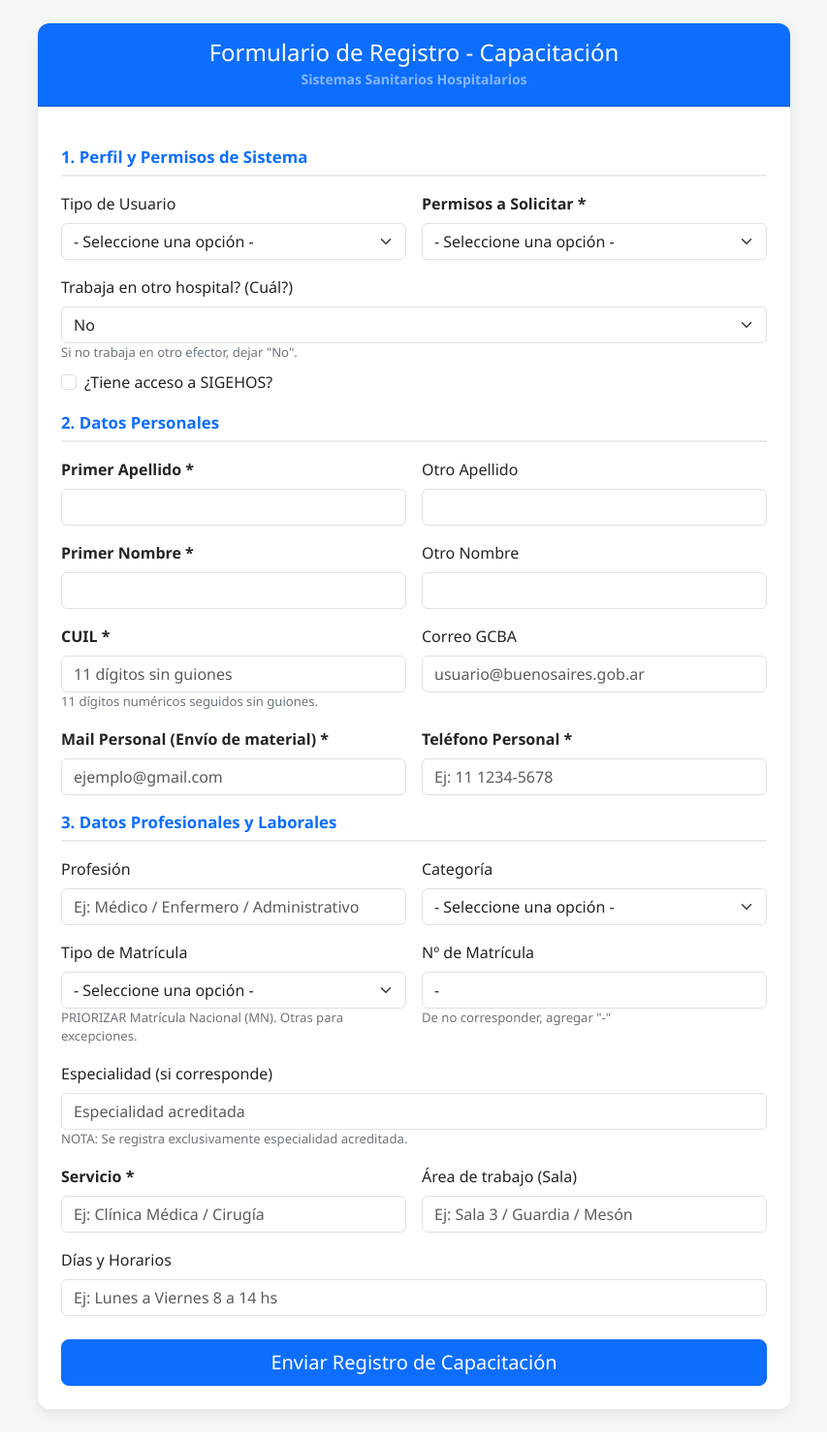
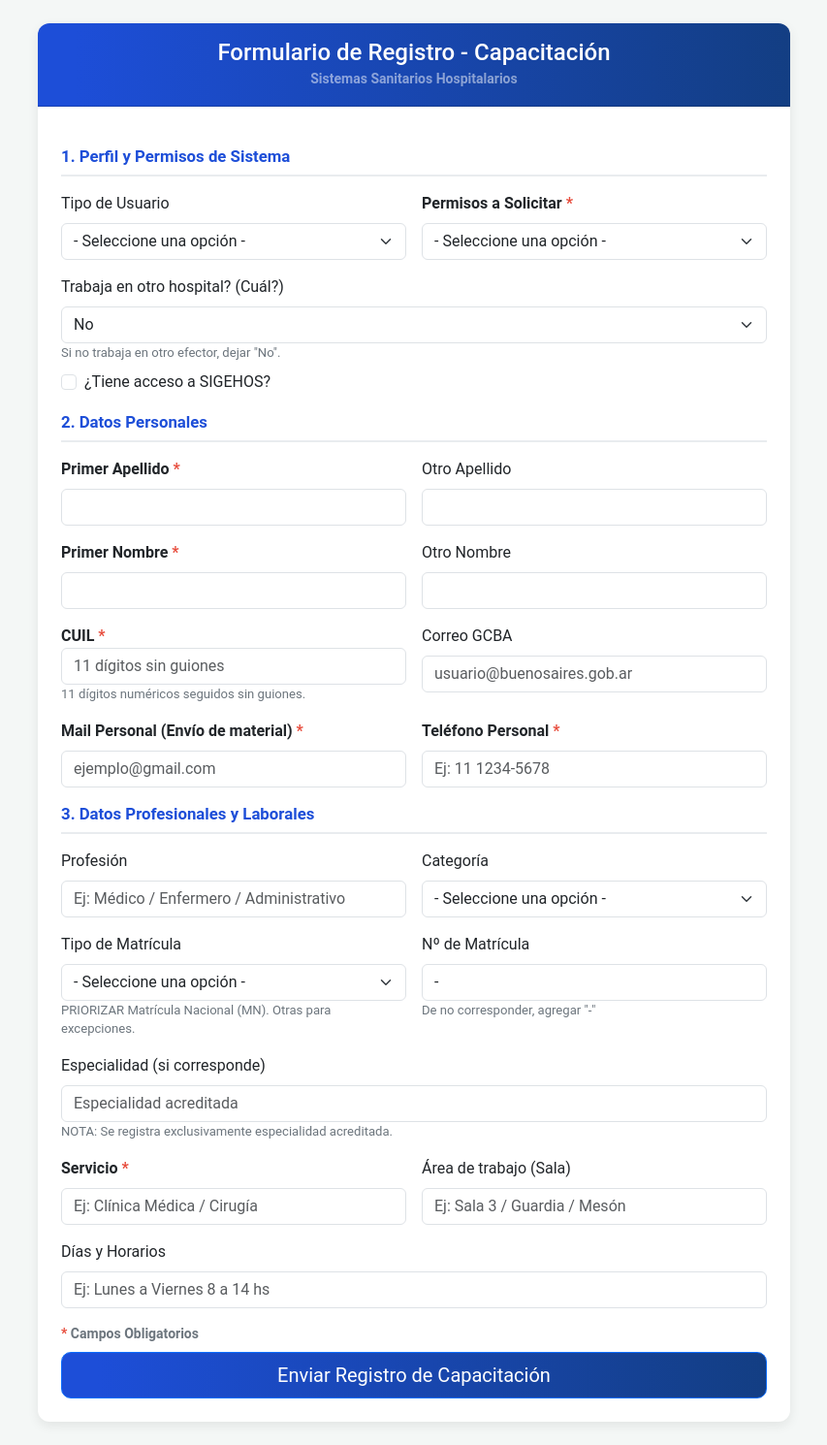
Before and after one commit to Gmoran22/sistema-capacitaciones-hospitalarias, a Django app: page / in a window 1280 px wide. Shown: the whole page at 97% size, without its empty margins (213-1066 px from the left). Before the commit the page ends 1464 px from the top, so only its background shows below. Run offline with Django 5.2, Linux system fonts and the light colour scheme.

Commit message:
style(registro): resaltar asteriscos de campos obligatorios en rojo

```diff
--- a/sistema_capacitaciones/templates/capacitaciones/registro.html
+++ b/sistema_capacitaciones/templates/capacitaciones/registro.html
@@ -7,11 +7,12 @@
     <title>Registro de Capacitación Hospitalaria</title>
     <link href="https://cdn.jsdelivr.net/npm/bootstrap@5.3.3/dist/css/bootstrap.min.css" rel="stylesheet">
     <style>
-        body { background-color: #f4f7f6; font-family: 'Segoe UI', Tahoma, Geneva, Verdana, sans-serif; }
+        body { background-color: #f4f7f6; font-family: Roboto, 'Segoe UI', Tahoma, Geneva, Verdana, sans-serif; }
         .card { border-radius: 12px; border: none; box-shadow: 0 4px 12px rgba(0,0,0,0.08); }
-        .card-header { background-color: #0d6efd; color: white; border-radius: 12px 12px 0 0 !important; font-weight: bold; }
-        .section-title { font-size: 1.05rem; font-weight: bold; color: #0d6efd; border-bottom: 2px solid #e9ecef; padding-bottom: 6px; margin-bottom: 16px; margin-top: 15px; }
+        .card-header { background: linear-gradient(90deg, #1d4ed8 5%, #133e83 100%); color: white; border-radius: 12px 12px 0 0 !important; font-weight: bold; }
+        .section-title { font-size: 1.05rem; font-weight: bold; color: #1d4ed8; border-bottom: 2px solid #e9ecef; padding-bottom: 6px; margin-bottom: 16px; margin-top: 15px; }
         .hint-text { font-size: 0.82rem; color: #6c757d; }
+        .required { color: #e74c3c; font-weight: bold; }
     </style>
 </head>
 <body class="py-4">
@@ -30,13 +31,10 @@
                 <div class="alert alert-danger" role="alert">
                     <strong>Corrija los siguientes errores para continuar:</strong>
                     <ul class="mb-0 mt-2">
-                        {% for field in form %}
-                            {% for error in field.errors %}
-                                <li><strong>{{ field.label }}:</strong> {{ error }}</li>
+                        {% for field, errors in form.errors.items %}
+                            {% for error in errors %}
+                                <li>{{ error }}</li>
                             {% endfor %}
-                        {% endfor %}
-                        {% for error in form.non_field_errors %}
-                            <li>{{ error }}</li>
                         {% endfor %}
                     </ul>
                 </div>
@@ -50,8 +48,11 @@
                         {{ form.tipo_usuario }}
                     </div>
                     <div class="col-md-6">
-                        <label class="form-label fw-semibold">Permisos a Solicitar *</label>
+                        <label class="form-label fw-semibold">Permisos a Solicitar <span class="required">*</span></label>
                         {{ form.permisos_solicitar }}
+                        {% if form.permisos_solicitar.errors %}
+                        <span class="text-danger">Campo Obligatorio</span>
+                        {% endif %}
                     </div>
                     <div class="col-md-12">
                         <label class="form-label">Trabaja en otro hospital? (Cuál?)</label>
@@ -70,24 +71,33 @@
                 <div class="section-title">2. Datos Personales</div>
                 <div class="row g-3">
                     <div class="col-md-6">
-                        <label class="form-label fw-semibold">Primer Apellido *</label>
+                        <label class="form-label fw-semibold">Primer Apellido <span class="required">*</span></label>
                         {{ form.apellido }}
+                        {% if form.apellido.errors.0 %}
+                        <span class="text-danger">Campo Obligatorio</span>
+                        {% endif %}
                     </div>
                     <div class="col-md-6">
                         <label class="form-label">Otro Apellido</label>
                         {{ form.otro_apellido }}
                     </div>
                     <div class="col-md-6">
-                        <label class="form-label fw-semibold">Primer Nombre *</label>
-                        {{ form.nombre }}
+                        <label class="form-label fw-semibold">Primer Nombre <span class="required">*</span></label>
+                        {{ form.nombre}}
+                        {% if form.nombre.errors %}
+                        <span class="text-danger">Campo Obligatorio</span>
+                        {% endif %}
                     </div>
                     <div class="col-md-6">
                         <label class="form-label">Otro Nombre</label>
                         {{ form.otro_nombre }}
                     </div>
                     <div class="col-md-6">
-                        <label for="id_cuil" translate="no" class="notranslate form-label fw-semibold">CUIL *</label>
+                        <label for="id_cuil" translate="no" class="notranslate fw-semibold">CUIL <span class="required">*</span></label>
                         {{ form.cuil }}
+                        {% if form.cuil.errors %}
+                        <span class="text-danger">Campo Obligatorio</span>
+                        {% endif %}
                         <div class="hint-text">11 dígitos numéricos seguidos sin guiones.</div>
                     </div>
                     <div class="col-md-6">
@@ -95,12 +105,18 @@
                         {{ form.correo_gcba }}
                     </div>
                     <div class="col-md-6">
-                        <label class="form-label fw-semibold">Mail Personal (Envío de material) *</label>
+                        <label class="form-label fw-semibold">Mail Personal (Envío de material) <span class="required">*</span></label>
                         {{ form.mail_personal }}
+                        {% if form.mail_personal.errors %}
+                        <span class="text-danger">Campo Obligatorio</span>
+                        {% endif %}
                     </div>
                     <div class="col-md-6">
-                        <label class="form-label fw-semibold">Teléfono Personal *</label>
+                        <label class="form-label fw-semibold">Teléfono Personal <span class="required">*</span></label>
                         {{ form.telefono }}
+                        {% if form.telefono.errors %}
+                        <span class="text-danger">Campo Obligatorio</span>
+                        {% endif %}
                     </div>
                 </div>
 
@@ -131,8 +147,11 @@
                         <div class="hint-text">NOTA: Se registra exclusivamente especialidad acreditada.</div>
                     </div>
                     <div class="col-md-6">
-                        <label class="form-label fw-semibold">Servicio *</label>
+                        <label class="form-label fw-semibold">Servicio <span class="required">*</span></label>
                         {{ form.servicio }}
+                        {% if form.servicio.errors %}
+                        <span class="text-danger">Campo Obligatorio</span>
+                        {% endif %}
                     </div>
                     <div class="col-md-6">
                         <label class="form-label">Área de trabajo (Sala)</label>
@@ -144,35 +163,13 @@
                     </div>
                 </div>
 
-                <div class="d-grid mt-4">
-                    <button type="submit" class="btn btn-primary btn-lg">Enviar Registro de Capacitación</button>
+                <p class="mt-3 mb-2 small fw-semibold text-secondary"><span class="required">*</span> Campos Obligatorios</p>
+                <div class="d-grid">
+                    <button type="submit" class="btn btn-primary btn-lg" style="background: linear-gradient(90deg, #1d4ed8 5%, #133e83 100%); border-radius: 10px;">Enviar Registro de Capacitación</button>
                 </div>
             </form>
         </div>
     </div>
 </div>
-
-<!-- SCRIPT DE RESALTADO DINÁMICO DE ERRORES -->
-<script>
-    document.addEventListener("DOMContentLoaded", function () {
-        {% for field in form %}
-            {% if field.errors %}
-                (function() {
-                    const inputElement = document.getElementById("{{ field.id_for_label }}");
-                    if (inputElement) {
-                        // Remarca el input con borde rojo
-                        inputElement.classList.add("is-invalid", "border", "border-danger");
-
-                        // Genera el mensaje de error en rojo debajo del campo
-                        const errorMsg = document.createElement("div");
-                        errorMsg.className = "invalid-feedback d-block text-danger fw-semibold mt-1";
-                        errorMsg.innerText = "{{ field.errors.0|escapejs }}";
-                        inputElement.parentNode.appendChild(errorMsg);
-                    }
-                })();
-            {% endif %}
-        {% endfor %}
-    });
-</script>
 </body>
 </html>
```
Also changed, not shown: sistema_capacitaciones/templates/capacitaciones/registro_qr.html (+24 -17 lines).
